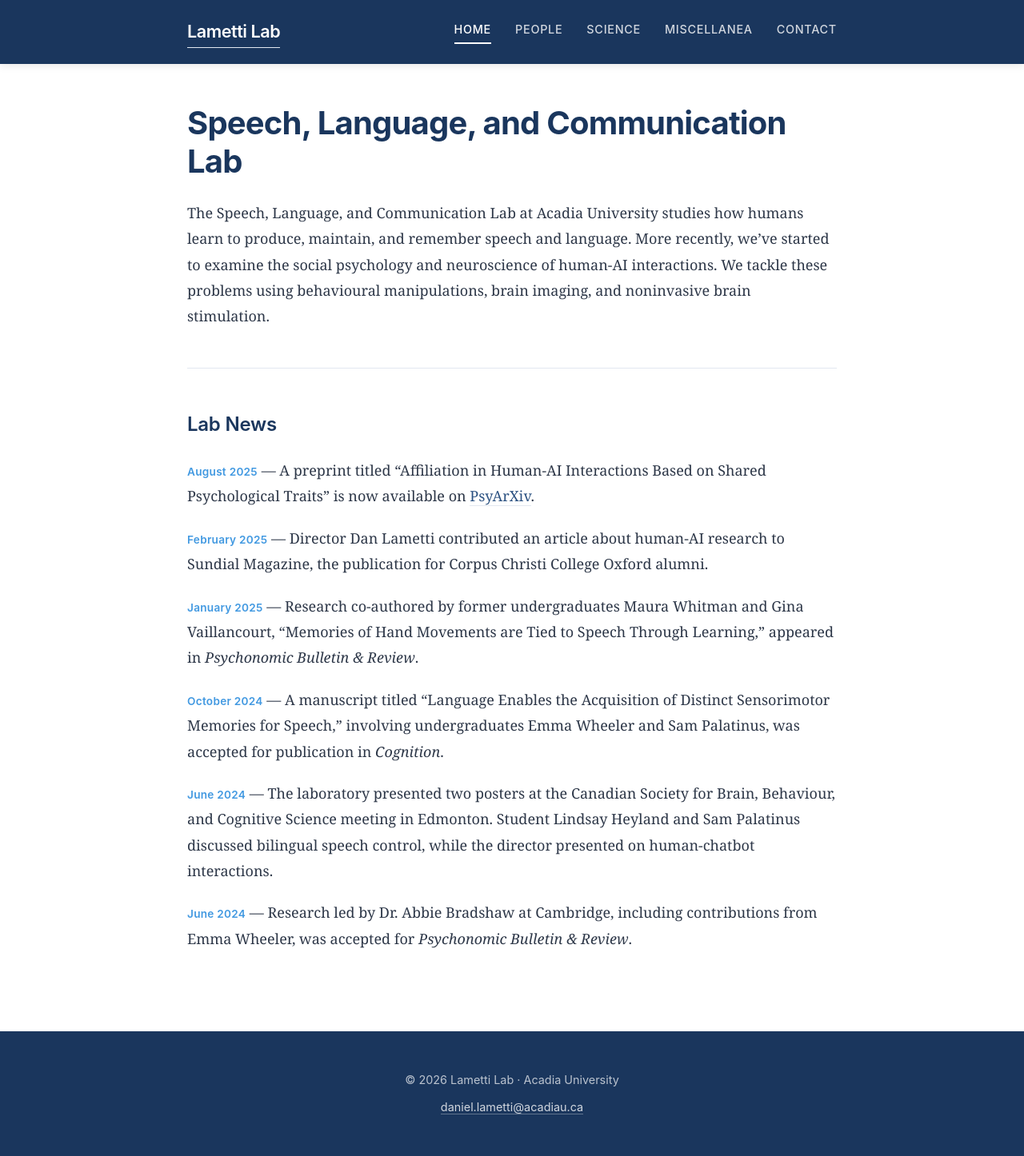
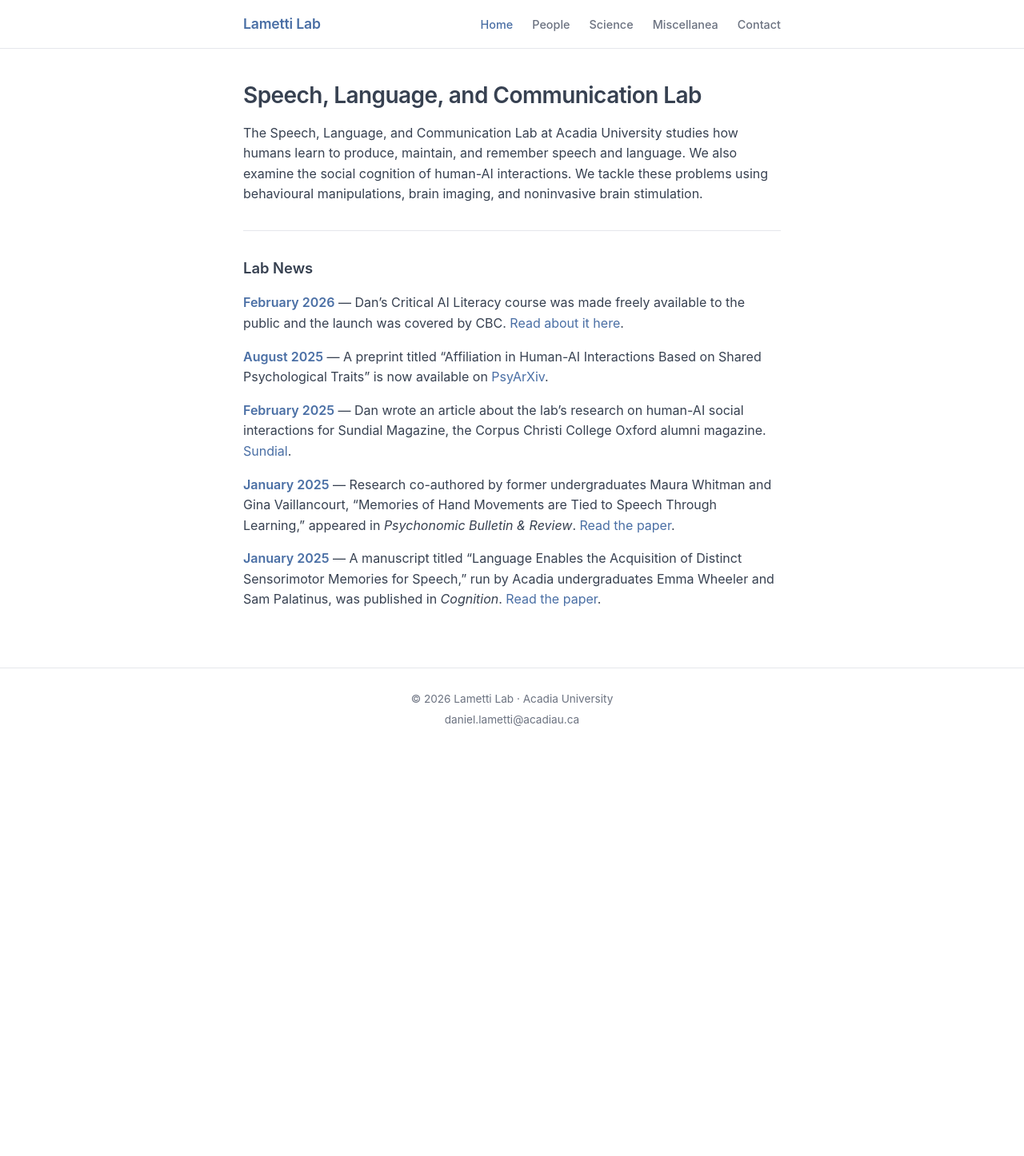
Before and after one commit to drlametti/lamettilab.github.io, a Jekyll site: the page built from index.md, in a window 1280 px wide. Shown: the whole page at 80% size. Built offline with Jekyll 4.4.1, drawn with Linux system fonts in a browser that asks for light colours; after the commit the page ends 940 px from its top, so only the background shows below that.

Commit message:
Update site styling and refresh content
Co-Authored-By: Claude Opus 4.5 <noreply@anthropic.com>

```diff
--- a/assets/css/style.css
+++ b/assets/css/style.css
@@ -4,21 +4,21 @@
 }
 
 :root {
-  --primary: #1a365d;
-  --primary-light: #2c5282;
-  --accent: #4299e1;
-  --text: #2d3748;
-  --text-light: #718096;
+  --primary: #4a6fa5;
+  --primary-light: #6b8cba;
+  --accent: #7da7d9;
+  --text: #374151;
+  --text-light: #6b7280;
   --bg: #fff;
-  --bg-alt: #f7fafc;
-  --border: #e2e8f0;
-  --max-width: 860px;
+  --bg-alt: #f9fafb;
+  --border: #e5e7eb;
+  --max-width: 720px;
 }
 
 body {
-  font-family: 'Georgia', 'Times New Roman', serif;
-  font-size: 18px;
-  line-height: 1.8;
+  font-family: -apple-system, BlinkMacSystemFont, 'Segoe UI', Roboto, 'Helvetica Neue', Arial, sans-serif;
+  font-size: 16px;
+  line-height: 1.6;
   color: var(--text);
   background: var(--bg);
   margin: 0;
@@ -33,10 +33,10 @@ body {
 
 /* Header */
 .site-header {
-  background: var(--primary);
+  background: var(--bg);
   padding: 0;
-  margin-bottom: 50px;
-  box-shadow: 0 2px 10px rgba(0,0,0,0.1);
+  margin-bottom: 40px;
+  border-bottom: 1px solid var(--border);
 }
 
 .site-header .container {
@@ -44,123 +44,109 @@ body {
   justify-content: space-between;
   align-items: center;
   flex-wrap: wrap;
-  gap: 15px;
-  padding-top: 20px;
-  padding-bottom: 20px;
+  gap: 12px;
+  padding-top: 16px;
+  padding-bottom: 16px;
 }
 
 .site-title {
-  color: white;
-  font-family: -apple-system, BlinkMacSystemFont, 'Segoe UI', Roboto, sans-serif;
-  font-size: 1.35rem;
+  color: var(--primary);
+  font-size: 1.1rem;
   font-weight: 600;
   text-decoration: none;
-  letter-spacing: -0.02em;
+  letter-spacing: -0.01em;
+}
+
+.site-title:hover {
+  color: var(--primary-light);
 }
 
 .site-nav {
   display: flex;
-  gap: 30px;
+  gap: 24px;
   flex-wrap: wrap;
 }
 
 .site-nav a {
-  color: rgba(255, 255, 255, 0.8);
+  color: var(--text-light);
   text-decoration: none;
-  font-family: -apple-system, BlinkMacSystemFont, 'Segoe UI', Roboto, sans-serif;
   font-size: 0.9rem;
   font-weight: 500;
-  text-transform: uppercase;
-  letter-spacing: 0.05em;
   transition: color 0.2s;
-  padding-bottom: 3px;
-  border-bottom: 2px solid transparent;
+  border-bottom: none;
 }
 
 .site-nav a:hover {
-  color: white;
-  border-bottom-color: var(--accent);
+  color: var(--primary);
 }
 
 .site-nav a.active {
-  color: white;
-  border-bottom-color: white;
+  color: var(--primary);
 }
 
 /* Content */
 .site-content {
-  min-height: calc(100vh - 280px);
-  padding-bottom: 80px;
+  min-height: calc(100vh - 200px);
+  padding-bottom: 60px;
 }
 
 h1 {
-  font-family: -apple-system, BlinkMacSystemFont, 'Segoe UI', Roboto, sans-serif;
-  font-size: 2.5rem;
-  font-weight: 700;
-  margin-bottom: 1rem;
-  color: var(--primary);
+  font-size: 1.75rem;
+  font-weight: 600;
+  margin-bottom: 0.75rem;
+  color: var(--text);
   letter-spacing: -0.02em;
-  line-height: 1.2;
-}
-
-h1 + p,
-h1 + hr {
-  margin-top: 1.5rem;
+  line-height: 1.3;
 }
 
 h2 {
-  font-family: -apple-system, BlinkMacSystemFont, 'Segoe UI', Roboto, sans-serif;
-  font-size: 1.5rem;
+  font-size: 1.15rem;
   font-weight: 600;
-  margin-top: 3rem;
-  margin-bottom: 1.25rem;
-  color: var(--primary);
-  letter-spacing: -0.01em;
+  margin-top: 2rem;
+  margin-bottom: 0.5rem;
+  color: var(--text);
 }
 
 h3 {
-  font-family: -apple-system, BlinkMacSystemFont, 'Segoe UI', Roboto, sans-serif;
-  font-size: 1.2rem;
+  font-size: 1rem;
   font-weight: 600;
-  margin-top: 2rem;
-  margin-bottom: 0.75rem;
+  margin-top: 1.5rem;
+  margin-bottom: 0.4rem;
   color: var(--text);
 }
 
 p {
-  margin-bottom: 1.25rem;
+  margin-bottom: 0.75rem;
 }
 
 a {
-  color: var(--primary-light);
+  color: var(--primary);
   text-decoration: none;
-  border-bottom: 1px solid var(--border);
-  transition: border-color 0.2s, color 0.2s;
+  transition: color 0.2s;
 }
 
 a:hover {
-  color: var(--accent);
-  border-bottom-color: var(--accent);
+  color: var(--primary-light);
+  text-decoration: underline;
 }
 
 hr {
   border: none;
   border-top: 1px solid var(--border);
-  margin: 3rem 0;
+  margin: 2rem 0;
 }
 
 ul, ol {
-  margin-bottom: 1.25rem;
+  margin-bottom: 0.75rem;
   padding-left: 1.25rem;
 }
 
 li {
-  margin-bottom: 0.6rem;
+  margin-bottom: 0.35rem;
 }
 
 strong {
   font-weight: 600;
-  color: var(--text);
 }
 
 em {
@@ -168,74 +154,36 @@ em {
 }
 
 /* News items styling */
-.site-content > .container > p {
-  position: relative;
-  padding-left: 0;
-}
-
 .site-content > .container > p > strong:first-child {
-  font-family: -apple-system, BlinkMacSystemFont, 'Segoe UI', Roboto, sans-serif;
-  font-size: 0.85rem;
-  color: var(--accent);
+  color: var(--primary);
   font-weight: 600;
-  letter-spacing: 0.02em;
-}
-
-/* Cards for People page */
-h3 + p {
-  margin-top: 0.5rem;
-}
-
-/* Blockquotes */
-blockquote {
-  margin: 2rem 0;
-  padding: 1.5rem 2rem;
-  background: var(--bg-alt);
-  border-left: 4px solid var(--accent);
-  font-style: italic;
-}
-
-blockquote p:last-child {
-  margin-bottom: 0;
-}
-
-/* Code */
-code {
-  font-family: 'SF Mono', 'Consolas', monospace;
-  font-size: 0.9em;
-  background: var(--bg-alt);
-  padding: 0.2em 0.4em;
-  border-radius: 3px;
 }
 
 /* Footer */
 .site-footer {
-  background: var(--primary);
-  padding: 40px 0;
+  border-top: 1px solid var(--border);
+  padding: 24px 0;
   text-align: center;
-  color: rgba(255,255,255,0.7);
-  font-family: -apple-system, BlinkMacSystemFont, 'Segoe UI', Roboto, sans-serif;
-  font-size: 0.9rem;
+  color: var(--text-light);
+  font-size: 0.85rem;
 }
 
 .site-footer p {
-  margin: 8px 0;
+  margin: 4px 0;
 }
 
 .site-footer a {
-  color: rgba(255,255,255,0.8);
-  border-bottom-color: rgba(255,255,255,0.3);
+  color: var(--text-light);
 }
 
 .site-footer a:hover {
-  color: white;
-  border-bottom-color: white;
+  color: var(--primary);
 }
 
 /* Responsive */
 @media (max-width: 600px) {
   body {
-    font-size: 16px;
+    font-size: 15px;
   }
 
   .site-header .container {
@@ -245,15 +193,15 @@ code {
 
   .site-nav {
     justify-content: center;
-    gap: 20px;
+    gap: 16px;
   }
 
   h1 {
-    font-size: 1.8rem;
+    font-size: 1.5rem;
   }
 
   h2 {
-    font-size: 1.3rem;
+    font-size: 1.1rem;
   }
 
   .container {
@@ -269,10 +217,6 @@ code {
   }
 
   body {
-    font-size: 12pt;
-  }
-
-  a {
-    border-bottom: none;
+    font-size: 11pt;
   }
 }
--- a/index.md
+++ b/index.md
@@ -5,20 +5,18 @@ title: Home
 
 # Speech, Language, and Communication Lab
 
-The Speech, Language, and Communication Lab at Acadia University studies how humans learn to produce, maintain, and remember speech and language. More recently, we've started to examine the social psychology and neuroscience of human-AI interactions. We tackle these problems using behavioural manipulations, brain imaging, and noninvasive brain stimulation.
+The Speech, Language, and Communication Lab at Acadia University studies how humans learn to produce, maintain, and remember speech and language. We also examine the social cognition of human-AI interactions. We tackle these problems using behavioural manipulations, brain imaging, and noninvasive brain stimulation.
 
 ---
 
 ## Lab News
 
-**August 2025** — A preprint titled "Affiliation in Human-AI Interactions Based on Shared Psychological Traits" is now available on [PsyArXiv](https://psyarxiv.com/).
+**February 2026** — Dan's Critical AI Literacy course was made freely available to the public and the launch was covered by CBC. [Read about it here](https://www.cbc.ca/news/canada/nova-scotia/acadia-university-ai-open-course-9.7073938).
 
-**February 2025** — Director Dan Lametti contributed an article about human-AI research to Sundial Magazine, the publication for Corpus Christi College Oxford alumni.
+**August 2025** — A preprint titled "Affiliation in Human-AI Interactions Based on Shared Psychological Traits" is now available on [PsyArXiv](https://osf.io/preprints/psyarxiv/mqunw_v3).
 
-**January 2025** — Research co-authored by former undergraduates Maura Whitman and Gina Vaillancourt, "Memories of Hand Movements are Tied to Speech Through Learning," appeared in *Psychonomic Bulletin & Review*.
+**February 2025** — Dan wrote an article about the lab's research on human-AI social interactions for Sundial Magazine, the Corpus Christi College Oxford alumni magazine. [Sundial](https://www.ccc.ox.ac.uk/sites/default/files/2025-02/10063_corpus_christi_college_sundial_issue_21_web-2-spreads.pdf).
 
-**October 2024** — A manuscript titled "Language Enables the Acquisition of Distinct Sensorimotor Memories for Speech," involving undergraduates Emma Wheeler and Sam Palatinus, was accepted for publication in *Cognition*.
+**January 2025** — Research co-authored by former undergraduates Maura Whitman and Gina Vaillancourt, "Memories of Hand Movements are Tied to Speech Through Learning," appeared in *Psychonomic Bulletin & Review*. [Read the paper](https://link.springer.com/article/10.3758/s13423-024-02618-w).
 
-**June 2024** — The laboratory presented two posters at the Canadian Society for Brain, Behaviour, and Cognitive Science meeting in Edmonton. Student Lindsay Heyland and Sam Palatinus discussed bilingual speech control, while the director presented on human-chatbot interactions.
-
-**June 2024** — Research led by Dr. Abbie Bradshaw at Cambridge, including contributions from Emma Wheeler, was accepted for *Psychonomic Bulletin & Review*.
+**January 2025** — A manuscript titled "Language Enables the Acquisition of Distinct Sensorimotor Memories for Speech," run by Acadia undergraduates Emma Wheeler and Sam Palatinus, was published in *Cognition*. [Read the paper](https://www.sciencedirect.com/science/article/pii/S0010027724002968?dgcid=rss_sd_all).
```
Also changed, not shown: contact.md (+2 -2 lines), miscellanea.md (+4 -4 lines).
